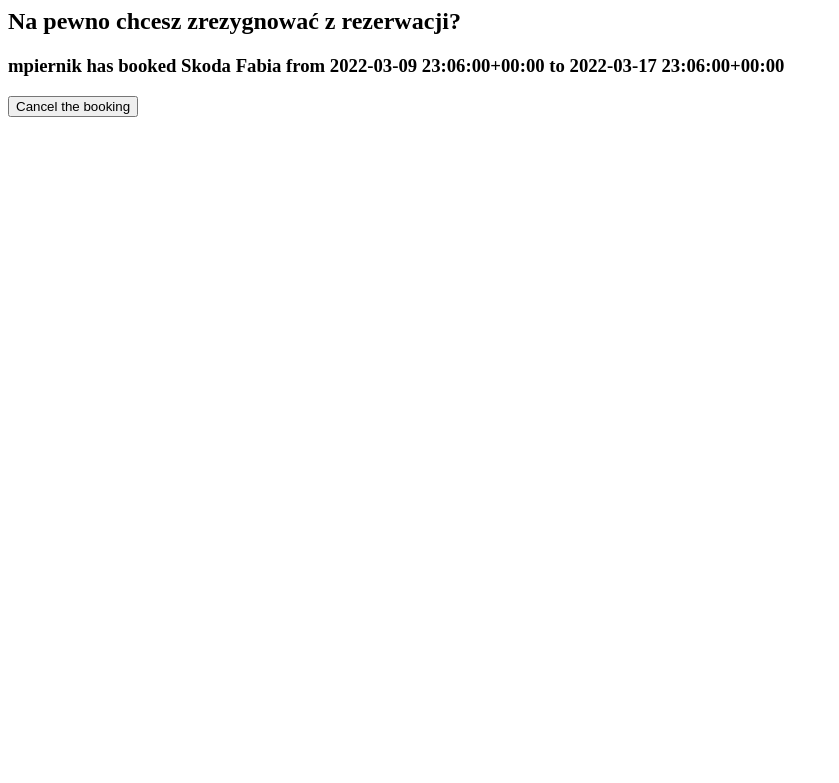
After one commit to eughrat/Django_car_rental_app, a Django app: page /cars/booking/cancel/8 in a window 1280 px wide. The commit adds this page. Shown: the top 783 px of the page, without its empty margins (0-839 px from the left). Run offline with Django 4.2, Linux system fonts and the light colour scheme; data comes from the database, SQL or seed files in the repository; both versions use the stored data as it was after the commit; some libraries are stand-ins or nearby versions.

Commit message:
Add booking cancelation

```diff
--- a/carrental/cars/models.py
+++ b/carrental/cars/models.py
@@ -1,7 +1,7 @@
 from django.core.validators import MinValueValidator, MaxValueValidator
 from django.db import models
 from django.utils import timezone
-from django.urls import reverse
+from django.urls import reverse, reverse_lazy
 from django.contrib.auth import get_user_model
 User = get_user_model()
 
@@ -53,9 +53,8 @@ class Booking(models.Model):
     def __str__(self):
         return f"{self.user} has booked {self.car} from {self.check_in} to {self.check_out}"
 
-    def approve_comments(self):
-        return self.comments.filter(approved_comment=True)
-
+    def get_cancel_booking_url(self):
+        return reverse_lazy('cars:CancelBookingView',args=[self.pk])
 
 class Comment(models.Model):
     car = models.ForeignKey('cars.Car', related_name='comment', on_delete=models.CASCADE)
--- /dev/null
+++ b/carrental/cars/templates/booking_cancel_view.html
@@ -0,0 +1,30 @@
+{% load static %}
+<html lang="en">
+
+<head>
+    <meta charset="UTF-8">
+    <meta name="viewport" content="width=device-width, initial-scale=1.0">
+    <title>Room Detail</title>
+    <script src="https://kit.fontawesome.com/692189991f.js" crossorigin="anonymous"></script>
+
+    <link rel="stylesheet" href="{% static 'hotel/css/room_detail_view.css' %}">
+
+</head>
+
+<body>
+    <div class="content">
+
+        <form id="booking-form" action="" method="POST">
+
+            {% csrf_token %}
+            <h2>Na pewno chcesz zrezygnować z rezerwacji?</h2>
+            <h3> {{booking}}</h3>
+            <!-- Input Div -->
+            <div class="input-div">
+                <button type="'submit">Cancel the booking</button>
+            </div>
+        </form>
+    </div>
+</body>
+
+</html>
--- a/carrental/cars/templates/car_detail.html
+++ b/carrental/cars/templates/car_detail.html
@@ -71,7 +71,7 @@
             </div>
             <div>
             <a class="btn btn-primary btn-comment" href="{% url 'cars:add_comment_to_car' pk=car.pk %}">Dodaj komentarz</a>
-            </div>
+            </div>s
             {% endif %}
 
         <div class="container">
--- a/carrental/cars/urls.py
+++ b/carrental/cars/urls.py
@@ -17,7 +17,7 @@ from django.contrib import admin
 
 
 from django.urls import path
-from .views import (car_list_view, car_view, BookingView, BookingListView, add_comment_to_car, AllCarsListView)
+from .views import (car_list_view, car_view, BookingView, BookingListView, add_comment_to_car, AllCarsListView, CancelBookingView)
 
 app_name = 'cars'
 
@@ -28,4 +28,5 @@ urlpatterns = [
     path('all_cars_list', AllCarsListView.as_view(), name = "all_cars_list"),
     path('car_list', car_list_view, name = "list"),
     path('<int:pk>/d+/comment/', add_comment_to_car, name='add_comment_to_car'),
+    path('booking/cancel/<int:pk>',CancelBookingView.as_view(),name="CancelBookingView"),
 ]
--- a/carrental/cars/views.py
+++ b/carrental/cars/views.py
@@ -1,10 +1,10 @@
 from django.shortcuts import render, HttpResponse, get_object_or_404, redirect
-from django.views.generic import ListView, FormView
+from django.views.generic import ListView, FormView, DeleteView
 from .models import Car, Booking
-from .forms import AvailabilityForm, CarForm, CarDetailForm, CarMainForm, CommentForm
+from .forms import AvailabilityForm, CarDetailForm, CarMainForm, CommentForm
 from .booking_functions.availability import check_availability
-
 from django.contrib.auth.decorators import login_required
+from django.urls import reverse_lazy
 
 def car_list_view(request):
     context = {}
@@ -92,7 +92,7 @@ class BookingListView(ListView):
     model = Booking
     template_name = "booking_list.html"
     def get_query_set(self,*args,**kwargs):
-        booking_list = Booking.objects.filter(user=self.requet.user)
+        booking_list = Booking.objects.filter(user=self.request.user)
         return booking_list
 
 class BookingView(FormView):
@@ -117,6 +117,11 @@ class BookingView(FormView):
             else:
                 return HttpResponse('This car is already booked.')
 
+class CancelBookingView(DeleteView):
+    model = Booking
+    template_name = 'booking_cancel_view.html'
+    success_url = reverse_lazy('cars:booking_list')
+
 @login_required
 def add_comment_to_car(request, pk):
     car = get_object_or_404(Car,pk=pk)
--- a/carrental/templates/cars/booking_list.html
+++ b/carrental/templates/cars/booking_list.html
@@ -36,6 +36,9 @@
                         <div class="beds">
                             <h3>Model: {{booking.car}}</h3>
                         </div>
+                        <div class="cancel"><a href="{{booking.get_cancel_booking_url}}" ><i
+                            class="far fa-2x fa-times-circle">Zrezygnuj</i></a>
+                        </div>
                     </div>
                 {%endif%}
             {% endfor %}
```
Also changed, not shown: carrental/db.sqlite3.
